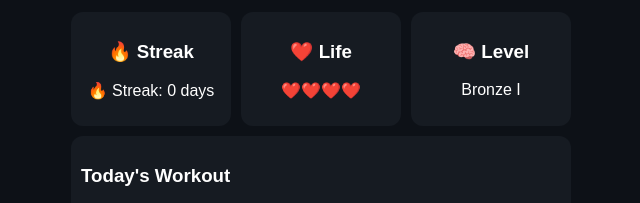
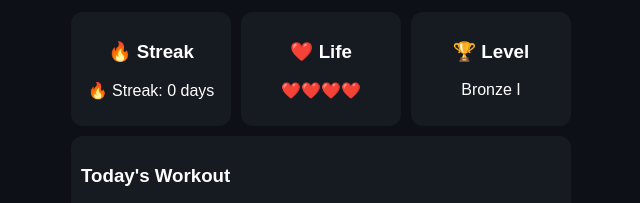
Before and after one commit to Antony726/Gymify, a website with bundled scripts: page dashboard.html in a window 1280 px wide. Shown: the part 180-383 px from the top of the page, 319-959 px from the left. Built offline with nearby package versions, Linux system fonts and the light colour scheme; no server answers.

Commit message:
Add files via upload

```diff
--- a/dashboard.html
+++ b/dashboard.html
@@ -28,7 +28,7 @@
         <p id="energy">❤️❤️❤️❤️</p>
       </div>
       <div class="card">
-        <h3>🧠 Level</h3>
+        <h3>🏆 Level</h3>
         <p id="gymify-level">Bronze I</p>
       </div>
     </section>
```
